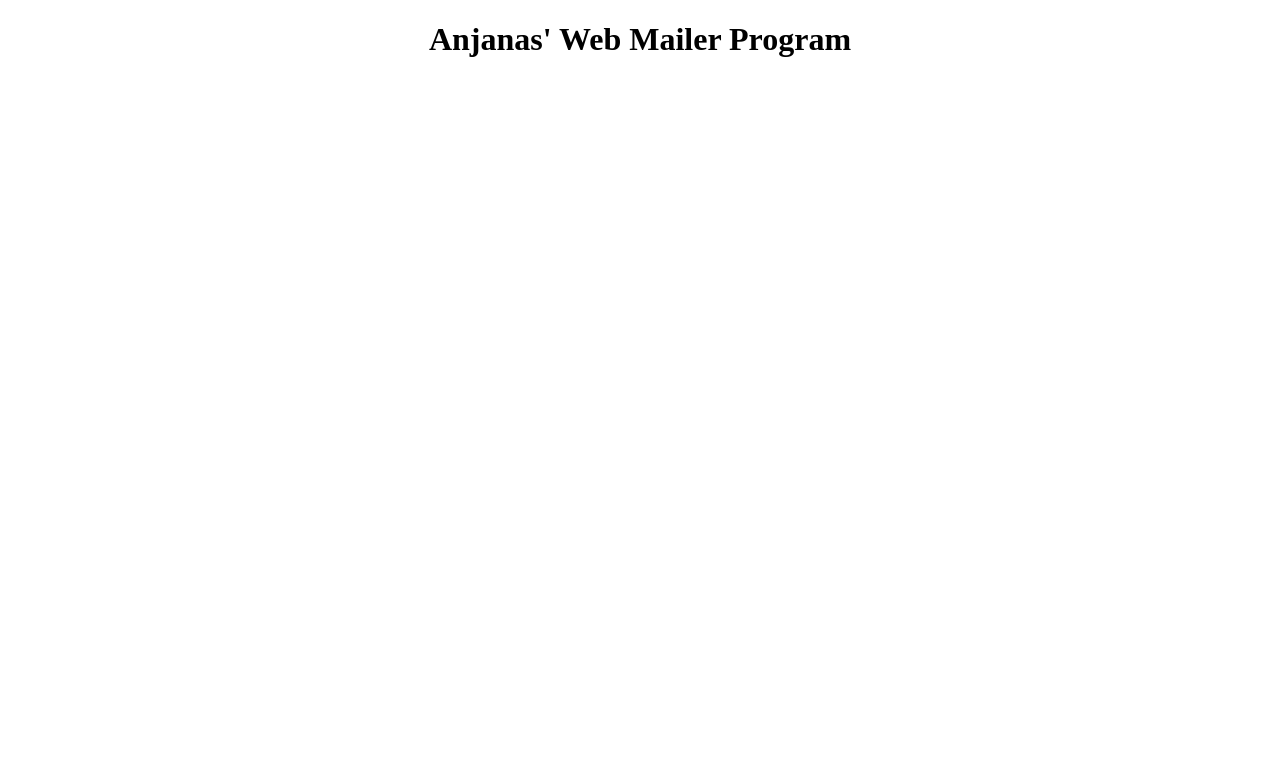
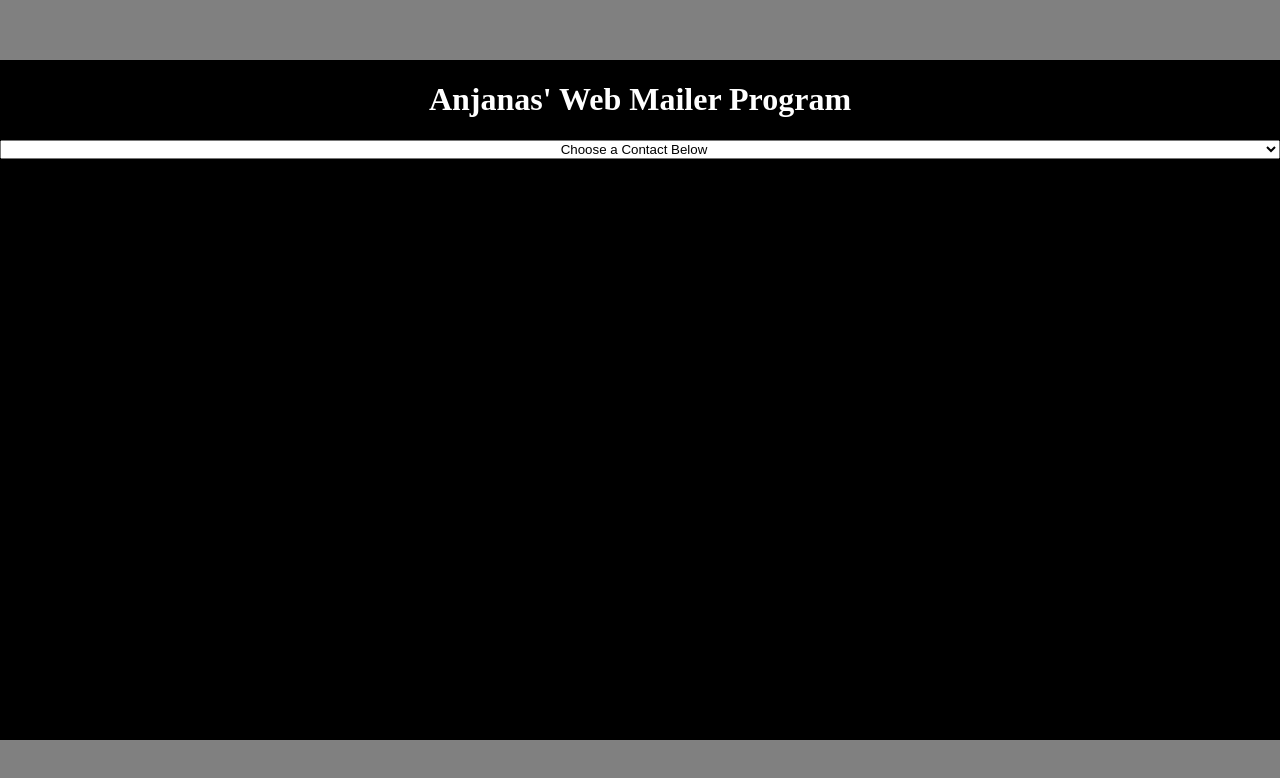
Before and after one commit to anjanakurup/anjanakurup.github.io, a plain HTML site: page webdev/mailer/index.html in a window 1280 px wide. Drawn offline with Linux system fonts and the light colour scheme.

Commit message:
everyones names

```diff
--- a/webdev/mailer/index.html
+++ b/webdev/mailer/index.html
@@ -3,8 +3,22 @@
     <head>
         <title>Mailer</title>
         <meta charset="utf-8">
+        <link rel="stylesheet" href="style.css">
     </head>
     <body>
-        <center><h1>Anjanas' Web Mailer Program</h1></center>
+
+        <div id="holder">
+            <div id="app">
+                <center><h1>Anjanas' Web Mailer Program</h1></center>
+                <select>
+                    <option>Choose a Contact Below</option>
+                    <option value="aabdulmalik@pit.edu">Abbas Abdulmalik</option>
+                    <option value="16Cooks6135@pit.edu">Joshua Cooks</option>
+                    <option value="16Kurup8048@pit.edu">Anjana Kurup</option>
+                    <option value="15Kupa8824@pit.edu">Shpetim Kupa</option>
+                </select>
+            </div>
+        </div>
+
     </body>
 </html>
--- /dev/null
+++ b/webdev/mailer/style.css
@@ -0,0 +1,35 @@
+#holder{
+    position: fixed;
+    margin: auto;
+    top: 0;
+    bottom: 0;
+    left: 0;
+    right: 0;
+    overflow: hidden;
+
+    background: gray;
+    color: white;
+
+    user-select: none;
+}
+
+#app{
+    height: 85%;
+    width: 100%;
+    background: black;
+
+
+    /* center the app window */
+    position: fixed;
+    margin: auto;
+    top: 0;
+    bottom: 0;
+    left: 0;
+    right: 0;
+    overflow: hidden;
+}
+
+select{
+    width: 100%;
+    text-align: center;
+}
```
